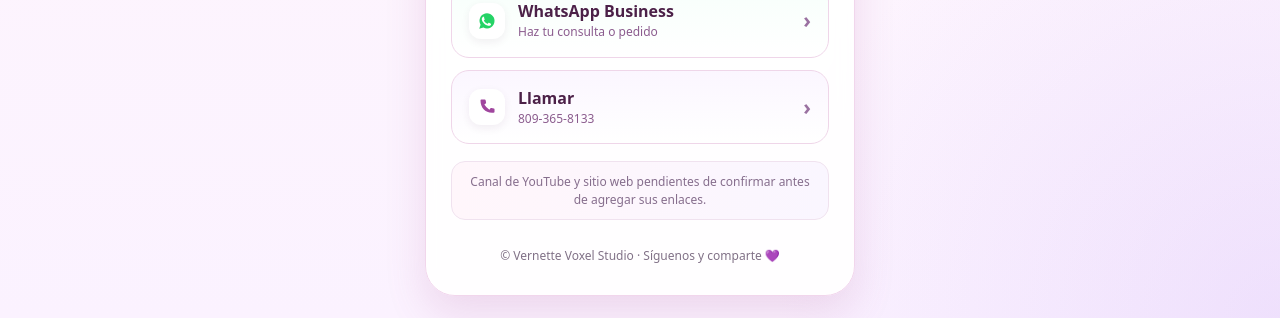
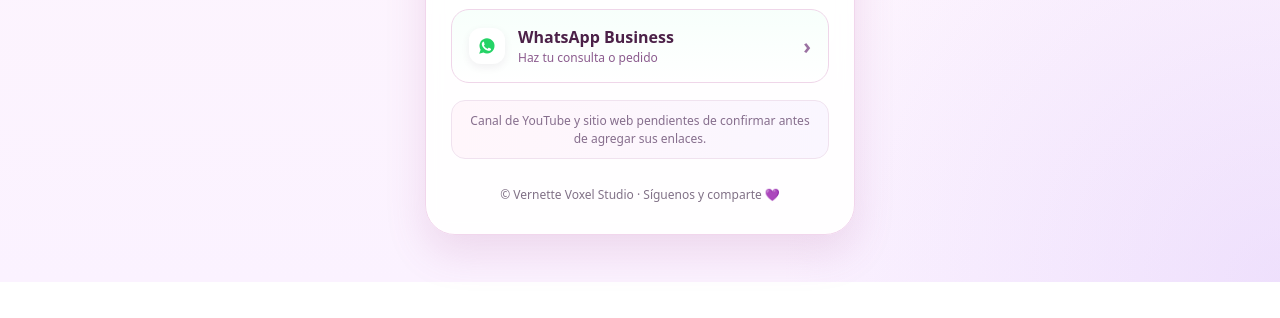
Before and after one commit to jalonzo951-sys/Vernett, a plain HTML site: page vernettevoxelstudio/index.html in a window 1280 px wide. Shown: the part 518-836 px from the top of the page. After the commit the page ends 800 px from the top, so only its background shows below. Drawn offline with Linux system fonts and the light colour scheme.

Commit message:
Quitar botón Llamar y número telefónico de página NFC Vernette Voxel Studio

```diff
--- a/vernettevoxelstudio/index.html
+++ b/vernettevoxelstudio/index.html
@@ -89,8 +89,7 @@
       <a class="link instagram" href="https://www.instagram.com/vernettevoxelstudio/" target="_blank" rel="noopener noreferrer"><span class="ico"><svg viewBox="0 0 24 24" width="22" height="22" aria-hidden="true"><defs><linearGradient id="igGrad" x1="0" y1="1" x2="1" y2="0"><stop offset="0%" stop-color="#f58529"/><stop offset="45%" stop-color="#dd2a7b"/><stop offset="75%" stop-color="#8134af"/><stop offset="100%" stop-color="#515bd4"/></linearGradient></defs><rect x="2.25" y="2.25" width="19.5" height="19.5" rx="5.2" fill="url(#igGrad)"/><circle cx="12" cy="12" r="4.3" fill="none" stroke="#fff" stroke-width="2"/><circle cx="17.5" cy="6.6" r="1.25" fill="#fff"/></svg></span><span>Instagram<span class="meta">@vernettevoxelstudio</span></span><span class="arr" aria-hidden="true">›</span></a>
       <a class="link tiktok" href="https://www.tiktok.com/@vernettevoxelstudio" target="_blank" rel="noopener noreferrer"><span class="ico"><svg viewBox="0 0 24 24" width="22" height="22" aria-hidden="true"><path d="M14.7 3.2c.7 1.9 1.9 3.1 3.8 3.9v2.8c-1.4-.1-2.7-.6-3.8-1.4v5.8c0 3.2-2.1 5.7-5.4 5.7-2.6 0-4.8-1.8-5.3-4.3-.7-3.3 1.8-6.3 5.1-6.3.4 0 .7 0 1.1.1v2.9a3.2 3.2 0 0 0-1.1-.2c-1.8 0-3.1 1.6-2.6 3.5.3 1.1 1.3 1.9 2.5 1.9 1.5 0 2.6-1.2 2.6-2.8V3.2h3.1z" fill="#111"/><path d="M13 4.1c.8 1.7 2 2.9 3.9 3.6" fill="none" stroke="#25F4EE" stroke-width="1.6" stroke-linecap="round"/><path d="M11.7 5.1v10.7c0 1.5-1.1 2.8-2.6 2.8-1.1 0-2.2-.8-2.5-1.9" fill="none" stroke="#FE2C55" stroke-width="1.6" stroke-linecap="round"/></svg></span><span>TikTok<span class="meta">@vernettevoxelstudio</span></span><span class="arr" aria-hidden="true">›</span></a>
       <a class="link whatsapp" href="https://wa.me/message/RL4R22KYFB6ZC1" target="_blank" rel="noopener noreferrer"><span class="ico"><svg viewBox="0 0 24 24" width="22" height="22" aria-hidden="true"><path d="M20.2 12A8.2 8.2 0 0 1 8.1 19.1L3.5 20.5 5 16A8.2 8.2 0 1 1 20.2 12Z" fill="#25D366"/><path d="M9.1 7.8c-.2-.4-.4-.4-.6-.4h-.6c-.2 0-.5.1-.7.4-.3.4-.9 1-.9 2.3s.9 2.5 1 2.7c.1.2 1.8 2.9 4.3 3.9 2.1.8 2.5.6 3 .6.4 0 1.5-.6 1.7-1.2.2-.6.2-1 .1-1.1-.1-.1-.3-.2-.7-.4l-1.5-.7c-.2-.1-.4-.1-.6.1l-.7.9c-.2.2-.3.2-.6.1-.3-.1-1.1-.4-2.1-1.3-.8-.7-1.3-1.6-1.5-1.9-.2-.3 0-.4.1-.6l.3-.3.3-.4c.1-.2.1-.3 0-.5l-.7-1.7Z" fill="#fff"/></svg></span><span>WhatsApp Business<span class="meta">Haz tu consulta o pedido</span></span><span class="arr" aria-hidden="true">›</span></a>
-      <a class="link phone" href="tel:+18093658133"><span class="ico"><svg viewBox="0 0 24 24" width="22" height="22" aria-hidden="true"><path d="M6.8 3.8h2.8c.4 0 .8.3.9.7l.5 2.6c.1.4-.1.8-.4 1.1l-1.5 1.2a15.7 15.7 0 0 0 5.5 5.5l1.2-1.5c.3-.3.7-.5 1.1-.4l2.6.5c.4.1.7.5.7.9v2.8c0 .5-.4 1-.9 1C10.6 19.1 4.9 13.4 4.9 4.7c0-.5.4-.9.9-.9Z" fill="#a0469e"/></svg></span><span>Llamar<span class="meta">809-365-8133</span></span><span class="arr" aria-hidden="true">›</span></a>
-    </nav>
+      </nav>
     <div class="note">Canal de YouTube y sitio web pendientes de confirmar antes de agregar sus enlaces.</div>
     <footer>© Vernette Voxel Studio · Síguenos y comparte 💜</footer>
   </main>
```
